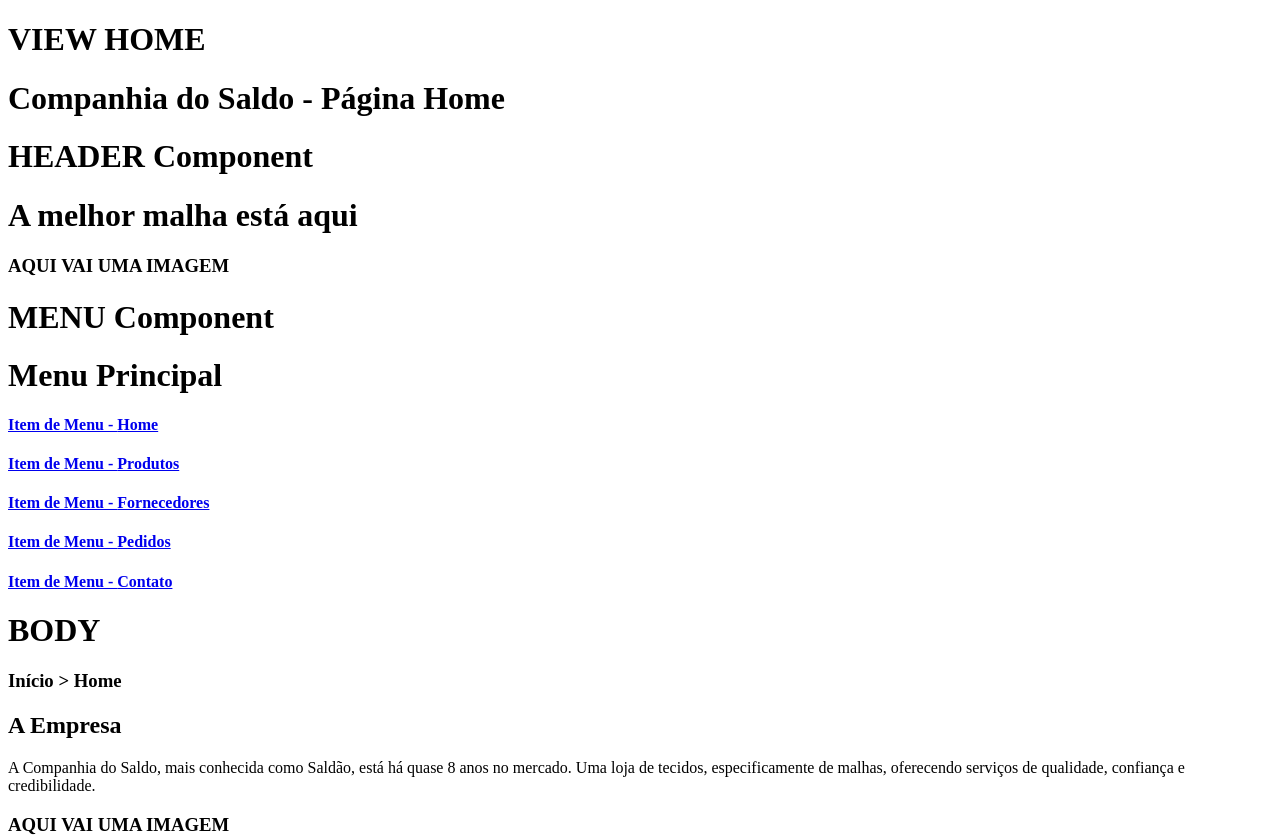
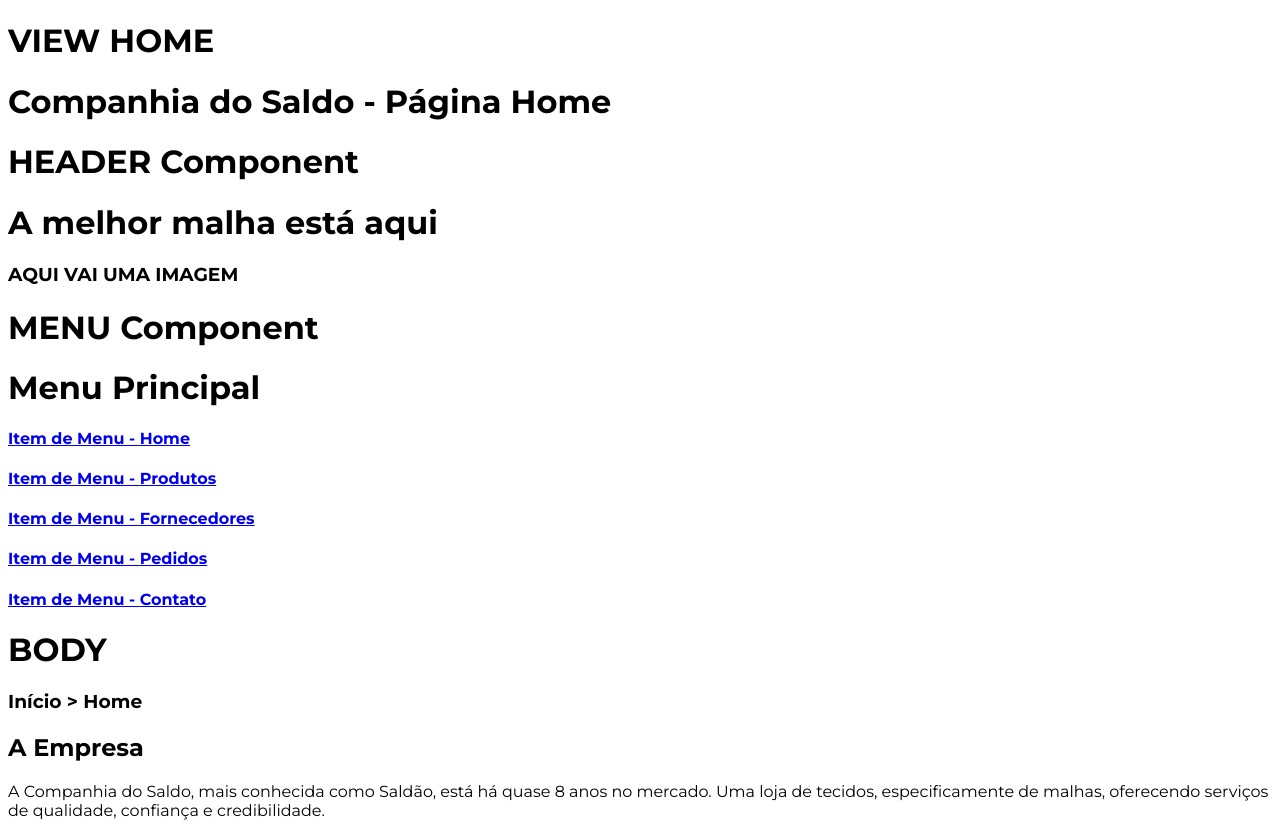
Before and after one commit to marcusviniciusmo/CompanhiaDoSaldo_Website_DEPRECATED, a React (Create React App) app in the folder frontend/: page / in a window 1280 px wide. Shown: the top 836 px of the page. Built offline with nearby package versions, Linux system fonts and the light colour scheme.

Commit message:
Adding the Montserrat font globally to the project

```diff
--- a/frontend/src/App.tsx
+++ b/frontend/src/App.tsx
@@ -1,5 +1,6 @@
 import React from 'react';
 import Router from 'routes';
+import './index.css';
 
 function App() {
   return (
--- /dev/null
+++ b/frontend/src/index.css
@@ -0,0 +1,5 @@
+@import url('https://fonts.googleapis.com/css2?family=Montserrat:wght@400;700&display=swap');
+
+body {
+  font-family: 'Montserrat', sans-serif;
+}
```
Also changed, not shown: frontend/src/utils/Dependencies/_dependencies.txt.
